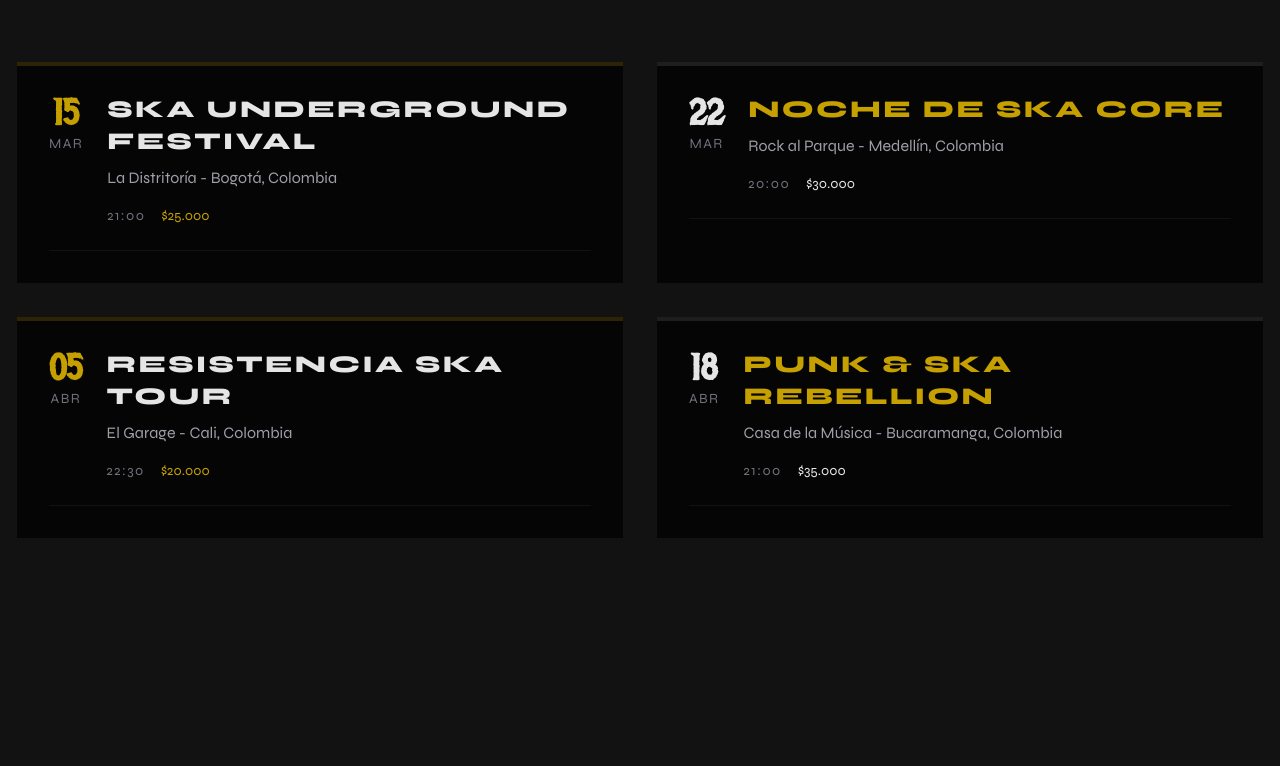
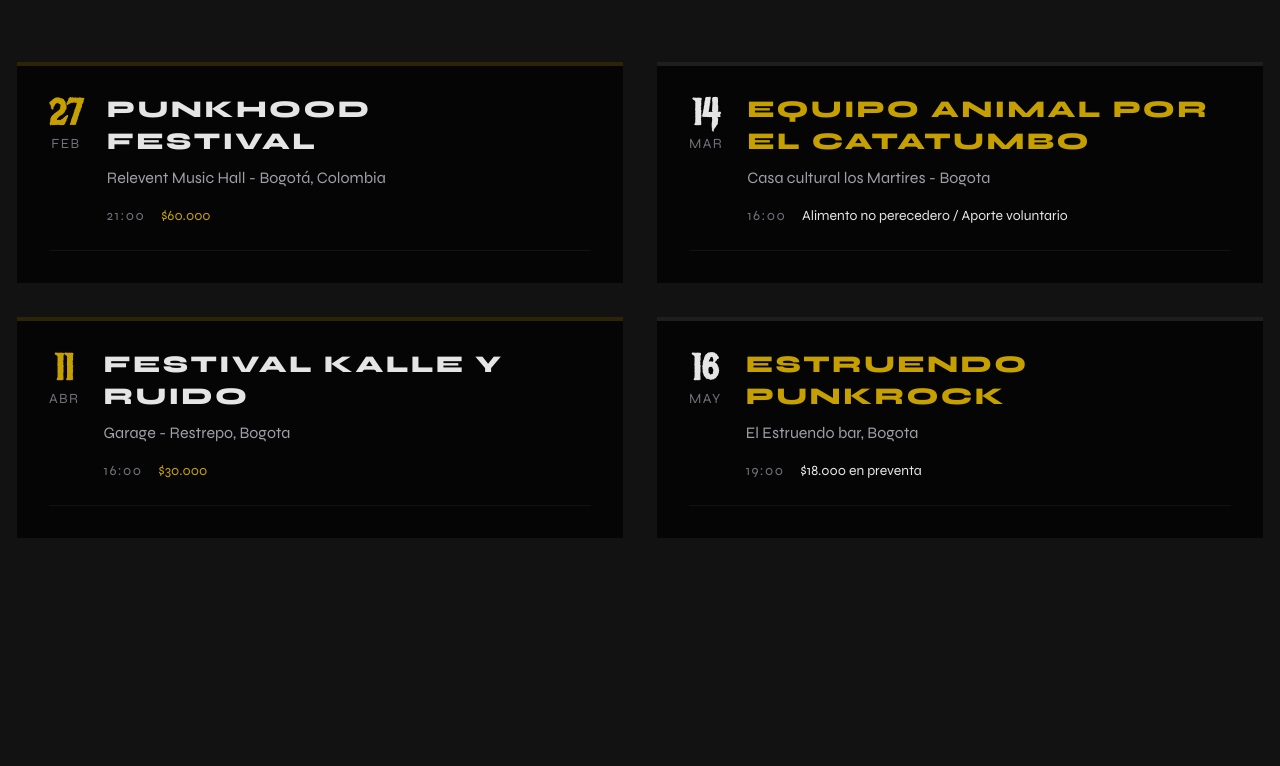
Before and after one commit to CamiloInDev/SKATMA-WEBSITE, a React (Vite) app: page / in a window 1280 px wide. Shown: the part 4414-5180 px from the top of the page. Built offline with nearby package versions, Linux system fonts and the light colour scheme.

Commit message:
Update social media links and tour dates - Add Instagram, Facebook, WhatsApp and updated concert information

```diff
--- a/src/App.tsx
+++ b/src/App.tsx
@@ -10,9 +10,9 @@ const BAND_IMAGES = [
 ];
 
 const LIVE_SESSIONS = [
-  { id: "1", title: "En Vivo en  El parque Santander", thumbnail: "https://picsum.photos/seed/live1/600/400", url: "#" },
-  { id: "2", title: "Skatma Live Session 1", thumbnail: "https://picsum.photos/seed/live2/600/400", url: "#" },
-  { id: "3", title: "Ska para Todos Fest", thumbnail: "https://picsum.photos/seed/live3/600/400", url: "#" },
+  { id: "1", title: "En Vivo en  El parque Santander", thumbnail: "Carrousel2.webp", url: "#" },
+  { id: "2", title: "Skatma Live Session - SAPO", thumbnail: "sapo.webp", url: "https://www.youtube.com/watch?v=_IdjIAl_3KU" },
+  { id: "3", title: "Ska para Todos Fest - LA SOLUCIÓN", thumbnail: "Carrousel1.webp", url: "https://www.youtube.com/watch?v=sLWByZZbB-o" },
 ];
 
 export default function App() {
@@ -274,6 +274,12 @@ export default function App() {
                 viewport={{ once: true }}
                 className="group relative"
               >
+                <a
+                  href={session.url}
+                  target="_blank"
+                  rel="noopener noreferrer"
+                  className="block"
+                >
                   <div className="relative aspect-video overflow-hidden border border-white/5">
                     <img
                       src={session.thumbnail}
@@ -292,6 +298,7 @@ export default function App() {
                     {session.title}
                   </h3>
                   <div className="mt-2 h-px w-full bg-white/5 group-hover:bg-ska-yellow/30 transition-colors" />
+                </a>
               </motion.div>
             ))}
           </div>
@@ -319,16 +326,16 @@ export default function App() {
               <div className="flex flex-col md:flex-row gap-6">
                 <div className="flex-shrink-0">
                   <div className="text-center">
-                    <div className="text-4xl font-display text-ska-yellow font-black">15</div>
-                    <div className="text-sm font-modern uppercase tracking-widest text-zinc-500">MAR</div>
+                    <div className="text-4xl font-display text-ska-yellow font-black">27</div>
+                    <div className="text-sm font-modern uppercase tracking-widest text-zinc-500">FEB</div>
                   </div>
                 </div>
                 <div className="flex-1">
-                  <h3 className="text-2xl font-modern font-black text-ska-white mb-2">Ska Underground Festival</h3>
-                  <p className="text-zinc-400 font-modern mb-4">La Distritoría - Bogotá, Colombia</p>
+                  <h3 className="text-2xl font-modern font-black text-ska-white mb-2">PunkHood Festival</h3>
+                  <p className="text-zinc-400 font-modern mb-4">Relevent Music Hall - Bogotá, Colombia</p>
                   <div className="flex items-center gap-4 text-sm font-modern text-zinc-500">
                     <span className="uppercase tracking-widest">21:00</span>
-                    <span className="text-ska-yellow">$25.000</span>
+                    <span className="text-ska-yellow">$60.000</span>
                   </div>
                 </div>
               </div>
@@ -347,16 +354,16 @@ export default function App() {
               <div className="flex flex-col md:flex-row gap-6">
                 <div className="flex-shrink-0">
                   <div className="text-center">
-                    <div className="text-4xl font-display text-ska-white font-black">22</div>
+                    <div className="text-4xl font-display text-ska-white font-black">14</div>
                     <div className="text-sm font-modern uppercase tracking-widest text-zinc-500">MAR</div>
                   </div>
                 </div>
                 <div className="flex-1">
-                  <h3 className="text-2xl font-modern font-black text-ska-yellow mb-2">Noche de Ska Core</h3>
-                  <p className="text-zinc-400 font-modern mb-4">Rock al Parque - Medellín, Colombia</p>
+                  <h3 className="text-2xl font-modern font-black text-ska-yellow mb-2">Equipo animal por el Catatumbo</h3>
+                  <p className="text-zinc-400 font-modern mb-4">Casa cultural los Martires - Bogota</p>
                   <div className="flex items-center gap-4 text-sm font-modern text-zinc-500">
-                    <span className="uppercase tracking-widest">20:00</span>
-                    <span className="text-ska-white">$30.000</span>
+                    <span className="uppercase tracking-widest">16:00</span>
+                    <span className="text-ska-white">Alimento no perecedero / Aporte voluntario</span>
                   </div>
                 </div>
               </div>
@@ -375,16 +382,16 @@ export default function App() {
               <div className="flex flex-col md:flex-row gap-6">
                 <div className="flex-shrink-0">
                   <div className="text-center">
-                    <div className="text-4xl font-display text-ska-yellow font-black">05</div>
+                    <div className="text-4xl font-display text-ska-yellow font-black">11</div>
                     <div className="text-sm font-modern uppercase tracking-widest text-zinc-500">ABR</div>
                   </div>
                 </div>
                 <div className="flex-1">
-                  <h3 className="text-2xl font-modern font-black text-ska-white mb-2">Resistencia Ska Tour</h3>
-                  <p className="text-zinc-400 font-modern mb-4">El Garage - Cali, Colombia</p>
+                  <h3 className="text-2xl font-modern font-black text-ska-white mb-2">Festival Kalle y Ruido</h3>
+                  <p className="text-zinc-400 font-modern mb-4">Garage - Restrepo, Bogota</p>
                   <div className="flex items-center gap-4 text-sm font-modern text-zinc-500">
-                    <span className="uppercase tracking-widest">22:30</span>
-                    <span className="text-ska-yellow">$20.000</span>
+                    <span className="uppercase tracking-widest">16:00</span>
+                    <span className="text-ska-yellow">$30.000</span>
                   </div>
                 </div>
               </div>
@@ -403,16 +410,16 @@ export default function App() {
               <div className="flex flex-col md:flex-row gap-6">
                 <div className="flex-shrink-0">
                   <div className="text-center">
-                    <div className="text-4xl font-display text-ska-white font-black">18</div>
-                    <div className="text-sm font-modern uppercase tracking-widest text-zinc-500">ABR</div>
+                    <div className="text-4xl font-display text-ska-white font-black">16</div>
+                    <div className="text-sm font-modern uppercase tracking-widest text-zinc-500">MAY</div>
                   </div>
                 </div>
                 <div className="flex-1">
-                  <h3 className="text-2xl font-modern font-black text-ska-yellow mb-2">Punk & Ska Rebellion</h3>
-                  <p className="text-zinc-400 font-modern mb-4">Casa de la Música - Bucaramanga, Colombia</p>
+                  <h3 className="text-2xl font-modern font-black text-ska-yellow mb-2">Estruendo PunkRock</h3>
+                  <p className="text-zinc-400 font-modern mb-4">El Estruendo bar, Bogota</p>
                   <div className="flex items-center gap-4 text-sm font-modern text-zinc-500">
-                    <span className="uppercase tracking-widest">21:00</span>
-                    <span className="text-ska-white">$35.000</span>
+                    <span className="uppercase tracking-widest">19:00</span>
+                    <span className="text-ska-white">$18.000 en preventa</span>
                   </div>
                 </div>
               </div>
@@ -433,8 +440,8 @@ export default function App() {
 
             <div className="flex justify-center gap-16 mb-24">
               {[
-                { Icon: Instagram, href: "#" },
-                { Icon: Facebook, href: "#" },
+                { Icon: Instagram, href: "https://www.instagram.com/skatma.sc/" },
+                { Icon: Facebook, href: "https://www.facebook.com/skatma.skacore" },
                 { Icon: MessageCircle, href: whatsappUrl }
               ].map((item, i) => (
                 <a key={i} href={item.href} target="_blank" rel="noopener noreferrer" className="text-zinc-600 hover:text-ska-yellow transition-all hover:-translate-y-2">
@@ -462,7 +469,7 @@ export default function App() {
           </div>
           <div className="text-right">
             <p className="text-zinc-700 text-[10px] font-modern uppercase tracking-[0.5em] mb-2">
-              © {new Date().getFullYear()} • Memento Mori • Skatma
+              © {new Date().getFullYear()} • CamiloInDev • Skatma
             </p>
             <p className="text-zinc-800 text-[8px] font-modern uppercase tracking-[0.3em]">
               Designed for the resistance
```
Also changed, not shown: public/sapo.webp (added). Lines whose indentation alone changed are shown as unchanged.
